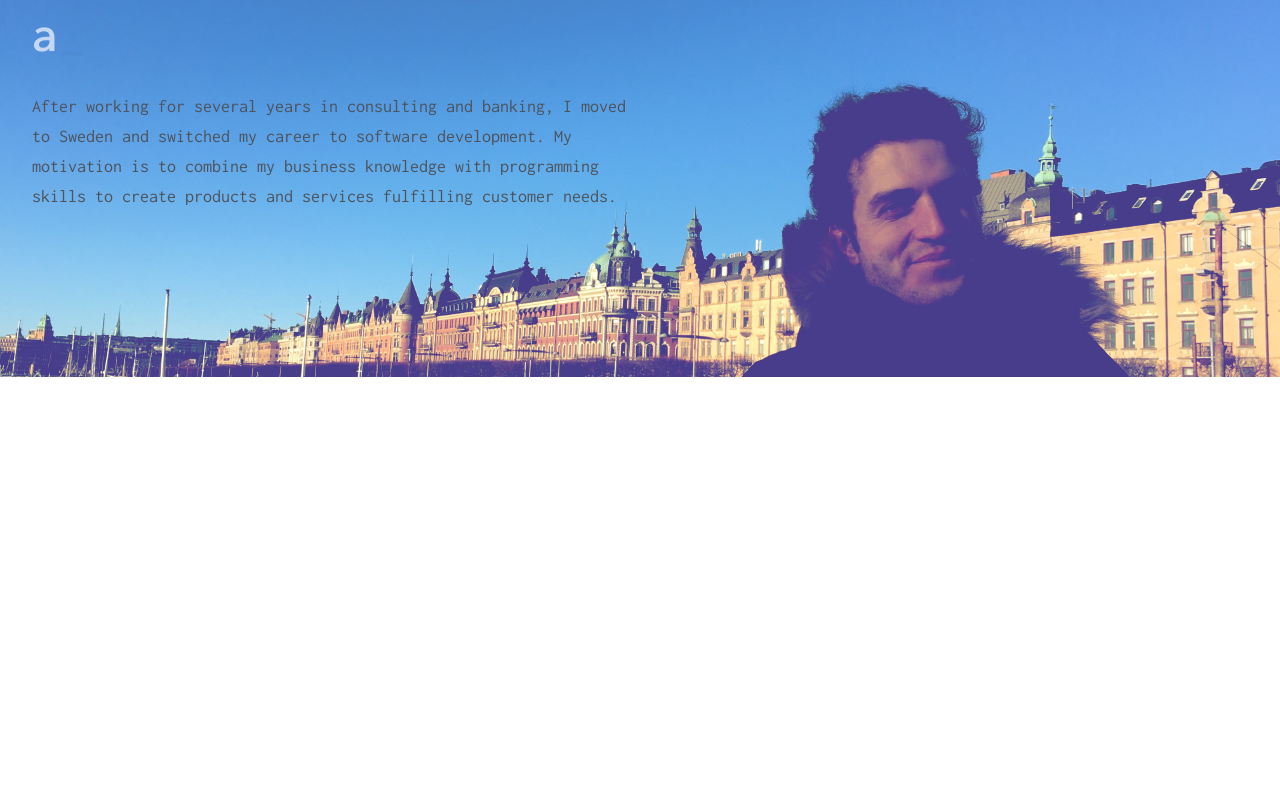
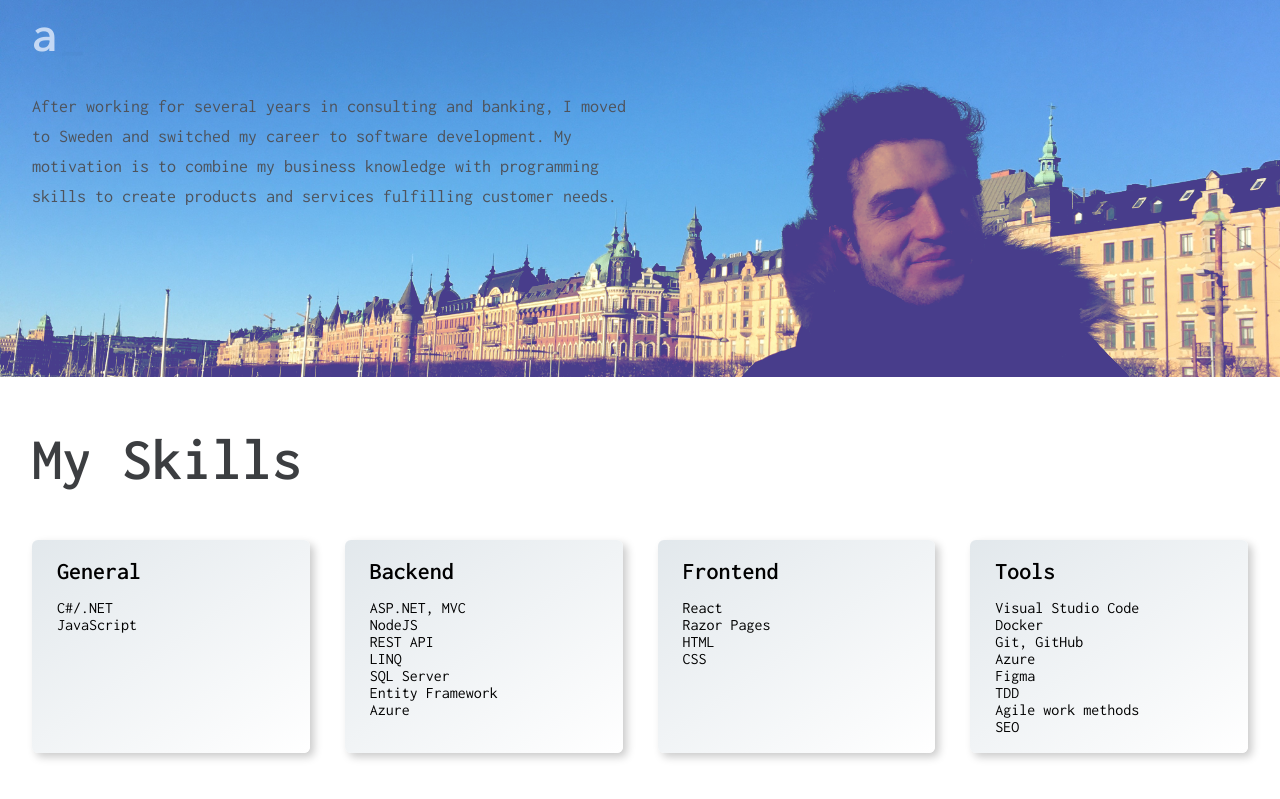
Before and after one commit to yusuf-emre/portfolio, a React (Create React App) app: page / in a window 1280 px wide. Shown: the part 215-1014 px from the top of the page. Before the commit the page ends 800 px from the top, so only its background shows below. Built offline with nearby package versions, Linux system fonts and the light colour scheme.

Commit message:
create skills component initial draft

```diff
--- a/src/App.css
+++ b/src/App.css
@@ -50,3 +50,46 @@ li {
 .top {
   margin-top: 40px;
 }
+
+.btn_shadow {
+  padding: 18px 25px;
+  border-radius: 6px;
+  transition: 0.3s all ease;
+  cursor: pointer;
+  color: #000;
+  background: linear-gradient(145deg, #e2e8ec, #ffffff);
+  box-shadow: 4px 4px 8px #cbcbcb, -4px -4px 8px #ffffff;
+}
+.btn_shadow:hover {
+  background: #d6d5d8;
+  transform: translateY(-10px);
+  color: black;
+}
+
+.heading {
+  margin: 50px 0;
+}
+
+.heading h1 {
+  font-size: 60px;
+  color: #3c3e41;
+}
+
+.h1 {
+  color: #3c3e41;
+}
+
+.grid {
+  display: grid;
+  grid-template-columns: repeat(4, 1fr);
+  grid-gap: 35px;
+  margin-bottom: 50px;
+}
+
+.p {
+  color: #3c3e41;
+}
+
+.text-center {
+  text-align: center;
+}
--- a/src/App.js
+++ b/src/App.js
@@ -1,6 +1,7 @@
 import React, { useEffect } from 'react'
 import Header from './Component/Head/Header'
 import Home from './Component/Hero/Home'
+import Skills from './Component/Skills/Skills'
 import "./App.css"
 
 const App = () => {
@@ -13,6 +14,7 @@ const App = () => {
     <>
       <Header />
       <Home />
+      <Skills />
     </>
     )
 }
--- a/src/Component/Head/Header.css
+++ b/src/Component/Head/Header.css
@@ -5,7 +5,7 @@ header {
 }
 
 header .container {
-    padding: 10px 0;
+    padding: 15px 0;
     font-size: 17px;
 }
 
@@ -33,6 +33,7 @@ header ul li {
 }
 
 .person-photo {
+    margin-top: -5px;
     height: 70px;
     border: 2px solid;
     border-radius: 50%;
--- /dev/null
+++ b/src/Component/Skills/Skills.css
@@ -0,0 +1,3 @@
+.box h2 {
+    padding-bottom: 15px;
+}
--- /dev/null
+++ b/src/Component/Skills/Skills.js
@@ -0,0 +1,55 @@
+import React from 'react'
+import "./Skills.css"
+
+const Skills = () => {
+  return (
+    <>
+        <section className='skills top' id='skills'>
+            <div className="container">
+                <div className="heading">
+                    <h1>My Skills</h1>
+                </div>
+
+                <div className="content grid">
+                    <div className="box btn_shadow">
+                        <h2>General</h2>
+                        <p>C#/.NET</p>
+                        <p>JavaScript</p>
+                    </div>
+                    <div className="box btn_shadow">
+                        <h2>Backend</h2>
+                        <p>ASP.NET, MVC</p>
+                        <p>NodeJS</p>
+                        <p>REST API</p>
+                        <p>LINQ</p>
+                        <p>SQL Server</p>
+                        <p>Entity Framework</p>
+                        <p>Azure</p>
+                    </div>
+                    <div className="box btn_shadow">
+                        <h2>Frontend</h2>
+                        <p>React</p>
+                        <p>Razor Pages</p>
+                        <p>HTML</p>
+                        <p>CSS</p>
+                    </div>
+                    <div className="box btn_shadow">
+                        <h2>Tools</h2>
+                        <p>Visual Studio Code</p>
+                        <p>Docker</p>
+                        <p>Git, GitHub</p>
+                        <p>Azure</p>
+                        <p>Figma</p>
+                        <p>TDD</p>
+                        <p>Agile work methods</p>
+                        <p>SEO</p>
+                    </div>
+                </div>
+            </div>
+
+        </section>
+    </>
+  )
+}
+
+export default Skills
```
Also changed, not shown: src/Component/Skills/Card.js (added), src/Component/Skills/SkillsApi.js (added).
